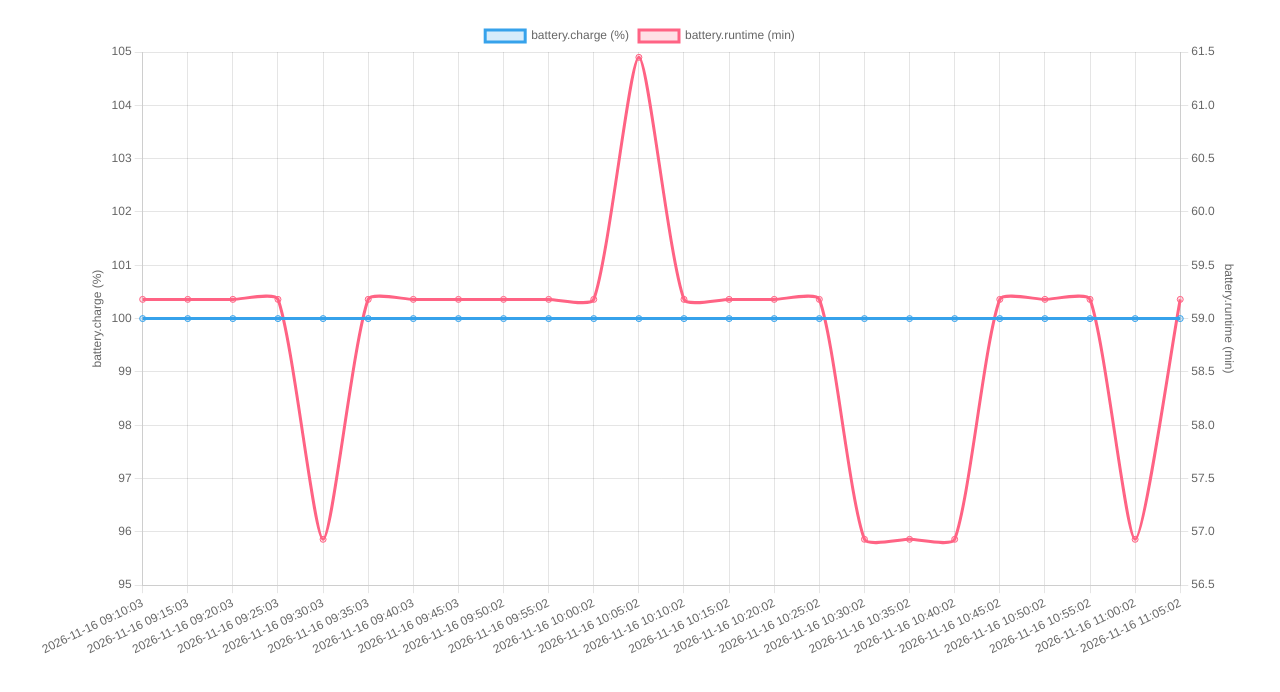
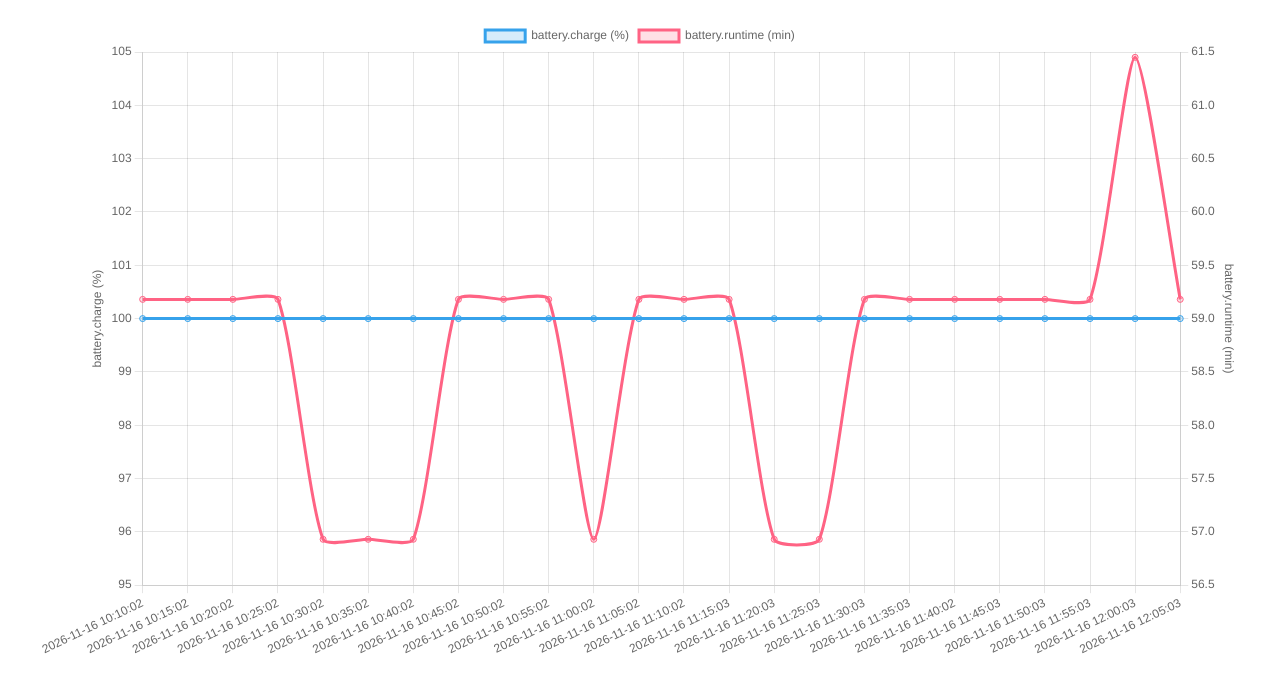
Before and after one commit to jhjngnt8pw-prog/dashboard, a plain HTML site: page ups.html in a window 1280 px wide. Drawn offline with nearby package versions, Linux system fonts and the light colour scheme.

Commit message:
AutoPush 2026-11-16 13:10:01

```diff
--- a/ups.html
+++ b/ups.html
@@ -10,9 +10,9 @@
 <canvas id="chart"></canvas>
 </div>
 <script>
-const labels = ["2026-11-16 09:10:03", "2026-11-16 09:15:03", "2026-11-16 09:20:03", "2026-11-16 09:25:03", "2026-11-16 09:30:03", "2026-11-16 09:35:03", "2026-11-16 09:40:03", "2026-11-16 09:45:03", "2026-11-16 09:50:02", "2026-11-16 09:55:02", "2026-11-16 10:00:02", "2026-11-16 10:05:02", "2026-11-16 10:10:02", "2026-11-16 10:15:02", "2026-11-16 10:20:02", "2026-11-16 10:25:02", "2026-11-16 10:30:02", "2026-11-16 10:35:02", "2026-11-16 10:40:02", "2026-11-16 10:45:02", "2026-11-16 10:50:02", "2026-11-16 10:55:02", "2026-11-16 11:00:02", "2026-11-16 11:05:02"];
+const labels = ["2026-11-16 10:10:02", "2026-11-16 10:15:02", "2026-11-16 10:20:02", "2026-11-16 10:25:02", "2026-11-16 10:30:02", "2026-11-16 10:35:02", "2026-11-16 10:40:02", "2026-11-16 10:45:02", "2026-11-16 10:50:02", "2026-11-16 10:55:02", "2026-11-16 11:00:02", "2026-11-16 11:05:02", "2026-11-16 11:10:02", "2026-11-16 11:15:03", "2026-11-16 11:20:03", "2026-11-16 11:25:03", "2026-11-16 11:30:03", "2026-11-16 11:35:03", "2026-11-16 11:40:02", "2026-11-16 11:45:03", "2026-11-16 11:50:03", "2026-11-16 11:55:03", "2026-11-16 12:00:03", "2026-11-16 12:05:03"];
 const charge = [100, 100, 100, 100, 100, 100, 100, 100, 100, 100, 100, 100, 100, 100, 100, 100, 100, 100, 100, 100, 100, 100, 100, 100];
-const runtimeMin = [59.18, 59.18, 59.18, 59.18, 56.93, 59.18, 59.18, 59.18, 59.18, 59.18, 59.18, 61.45, 59.18, 59.18, 59.18, 59.18, 56.93, 56.93, 56.93, 59.18, 59.18, 59.18, 56.93, 59.18];
+const runtimeMin = [59.18, 59.18, 59.18, 59.18, 56.93, 56.93, 56.93, 59.18, 59.18, 59.18, 56.93, 59.18, 59.18, 59.18, 56.93, 56.93, 59.18, 59.18, 59.18, 59.18, 59.18, 59.18, 61.45, 59.18];
 new Chart(document.getElementById('chart'), {
   type: 'line',
   data: {
```
